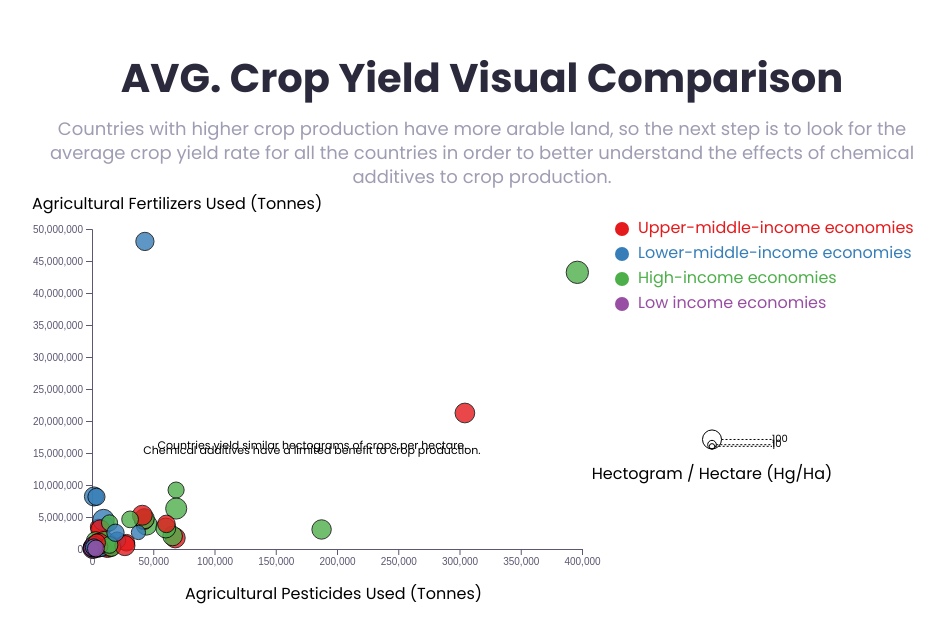
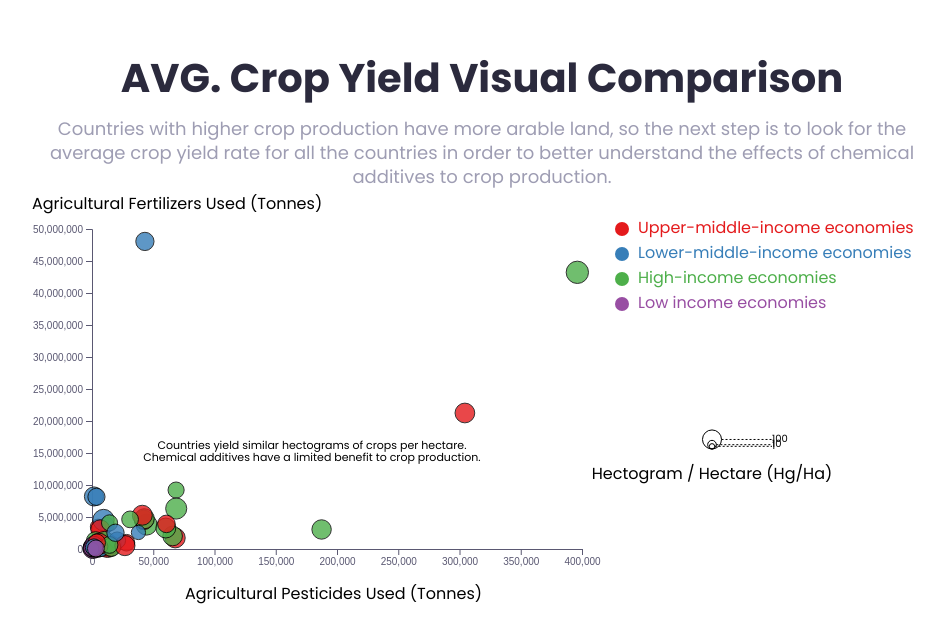
Before and after one commit to parkchrishj/Crop-Production, a plain HTML site: page index.html in a window 1280 px wide. Shown: the part 2940-3582 px from the top of the page, without its empty margins (158-1102 px from the left). Drawn offline with nearby package versions, Linux system fonts and the light colour scheme; no server answers; animation ran at ten frames a second.

Commit message:
Update index.html

```diff
--- a/index.html
+++ b/index.html
@@ -807,7 +807,7 @@
                                         .style("font-size", "11px")
                                     svg_y.append("text")
                                         .attr('x', 220)
-                                        .attr("y", height - 95)
+                                        .attr("y", height - 88)
                                         .text("Chemical additives have a limited benefit to crop production.")
                                         .attr("text-anchor", "middle")
                                         .style("font-size", "11px")
```
